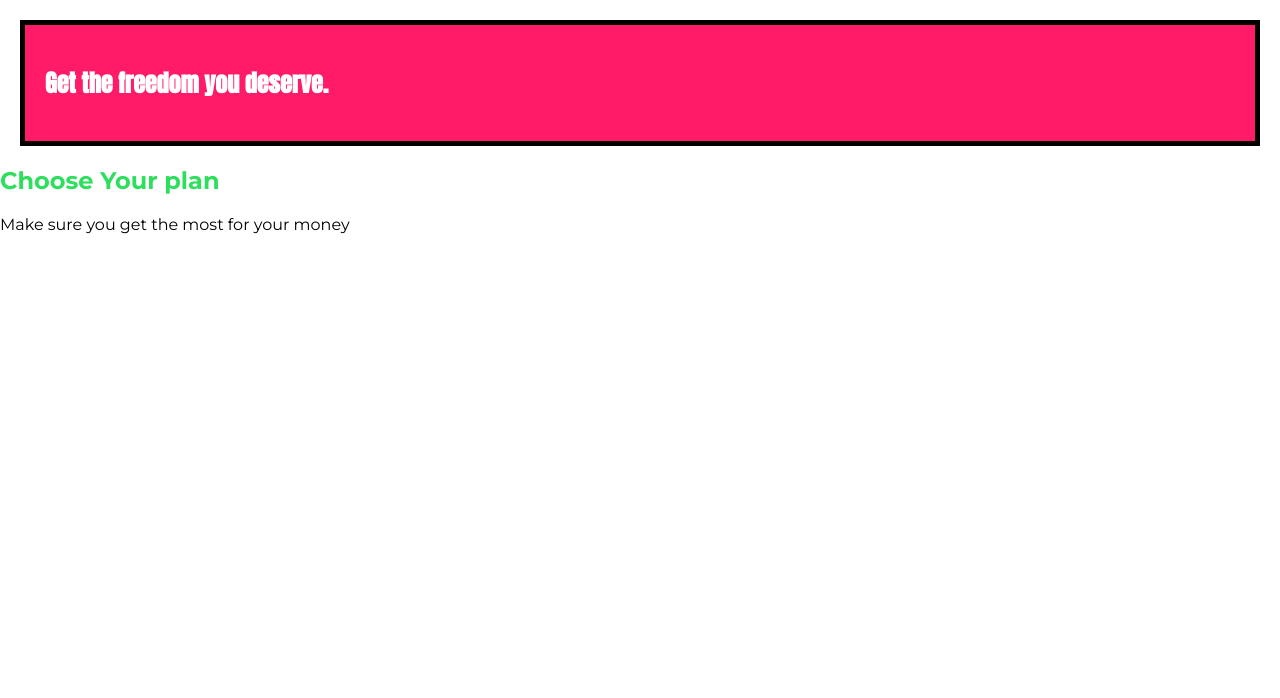
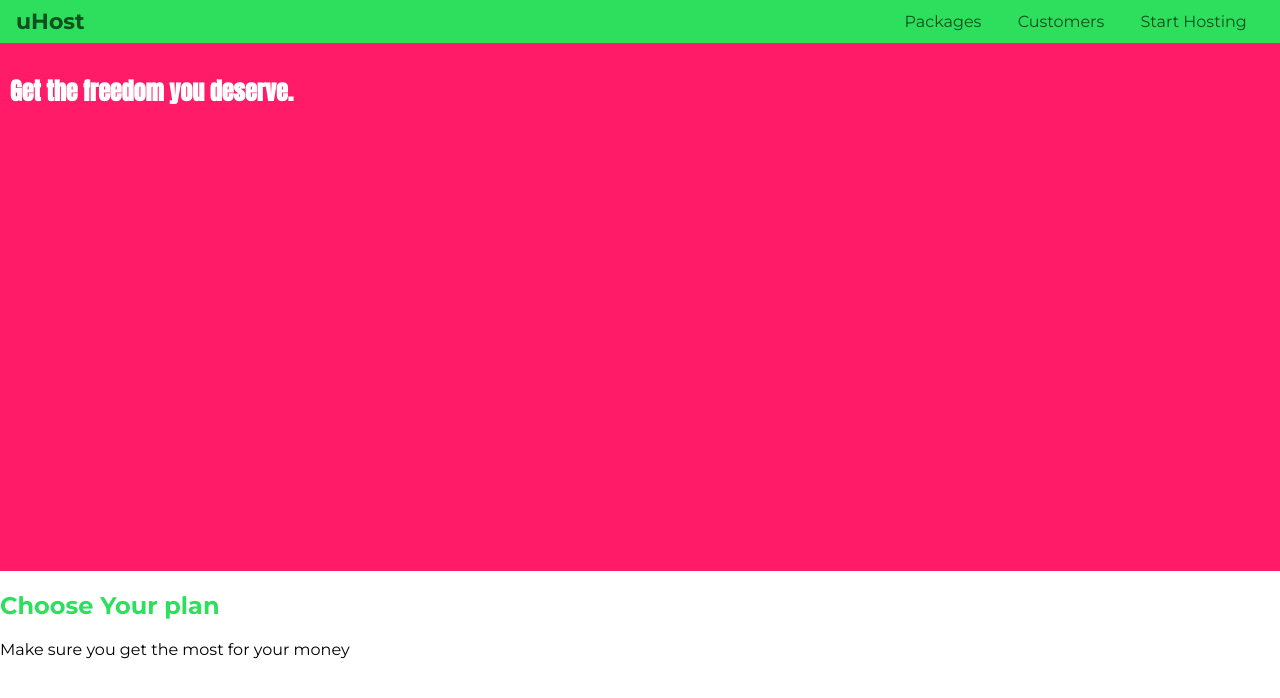
Before and after one commit to plovislov/Css-the-complete-guide-2020-course, a plain HTML site: page index.html in a window 1280 px wide. Drawn offline with Linux system fonts and the light colour scheme.

Commit message:
33. Styling anchor tags

```diff
--- a/index.html
+++ b/index.html
@@ -14,6 +14,25 @@
 
 <body>
 <main>
+    <header class="main-header">
+        <div class="logo">
+            <a href="index.html" class="main-header__brand">uHost</a>
+        </div>
+        <nav class="main-nav">
+            <ul class="main-nav__items">
+                <li class="main-nav__item">
+                    <a href="packages/index.html">Packages</a>
+                </li>
+                <li class="main-nav__item">
+                    <a href="customers/index.html">Customers</a>
+                </li>
+                <li class="main-nav__item">
+                    <a href="start-hosting/index.html">Start Hosting</a>
+                </li>
+            </ul>
+        </nav>
+    </header>
+
     <section id="product-overview">
         <h1>Get the freedom you deserve.</h1>
     </section>
--- a/main.css
+++ b/main.css
@@ -1,3 +1,8 @@
+* {
+    box-sizing: border-box;
+}
+
+
 body {
     font-family: 'Montserrat', sans-serif;
     margin: 0;
@@ -5,9 +10,9 @@ body {
 
 #product-overview {
     background: #ff1b68;
-    padding: 20px;
-    border: 5px black solid;
-    margin: 20px;
+    width: 100%;
+    height: 528px;
+    padding: 10px;
 }
 
 .section-title {
@@ -23,3 +28,42 @@ body {
 h1 {
     font-family: sans-serif;
 }
+
+.main-header {
+    padding: 8px 16px;
+    width: 100%;
+    background-color: #2ddf5c;
+}
+
+.main-header__brand {
+    color: #0e4f1f;
+    text-decoration: none;
+    font-weight: bold;
+    font-size: 22px;
+}
+
+.main-nav {
+    text-align: right;
+    width: calc(100% - 74px);
+}
+
+.logo, .main-nav {
+    display: inline-block;
+    vertical-align: middle;
+}
+
+.main-nav__items {
+    margin: 0;
+    padding: 0;
+    list-style-type: none;
+}
+
+.main-nav__item {
+    display: inline-block;
+    margin: 0 16px;
+}
+
+.main-nav__item a {
+    color: #0e4f1f;
+    text-decoration: none;
+}
```
